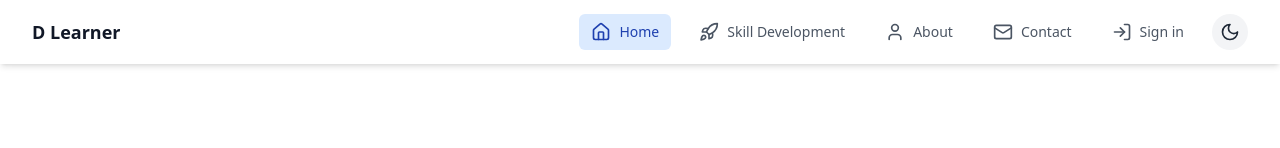
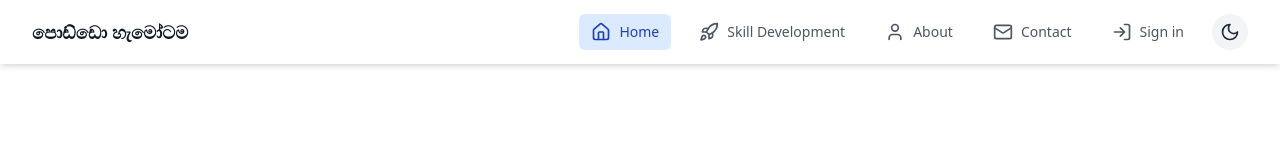
Before and after one commit to kameshDiviyanjana/Research-4-Down-Syndrome, a React (Vite) app in the folder vite-tailwind/: page / in a window 1280 px wide. Shown: the top 148 px of the page. Built offline with nearby package versions, Linux system fonts and the light colour scheme; the HTML template or start-up script is replaced by a standard one.

Commit message:
change name

```diff
--- a/vite-tailwind/src/components/Navbar.jsx
+++ b/vite-tailwind/src/components/Navbar.jsx
@@ -79,7 +79,7 @@ const Navbar = () => {
               to="/"
               className="flex items-center font-bold text-lg hover:text-yellow-300 transition-colors"
             >
-              D Learner
+              පොඩ්ඩො හැමෝටම
             </Link>
           </div>
 
```
